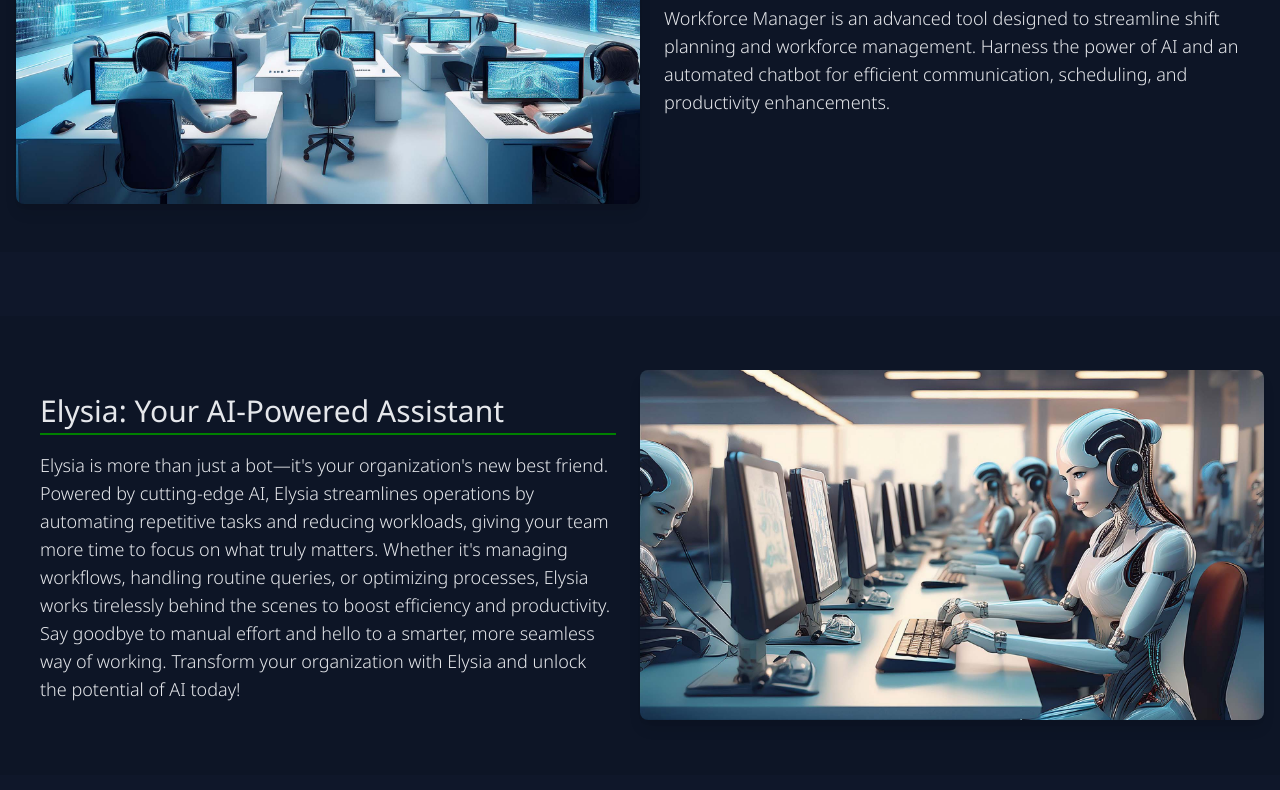
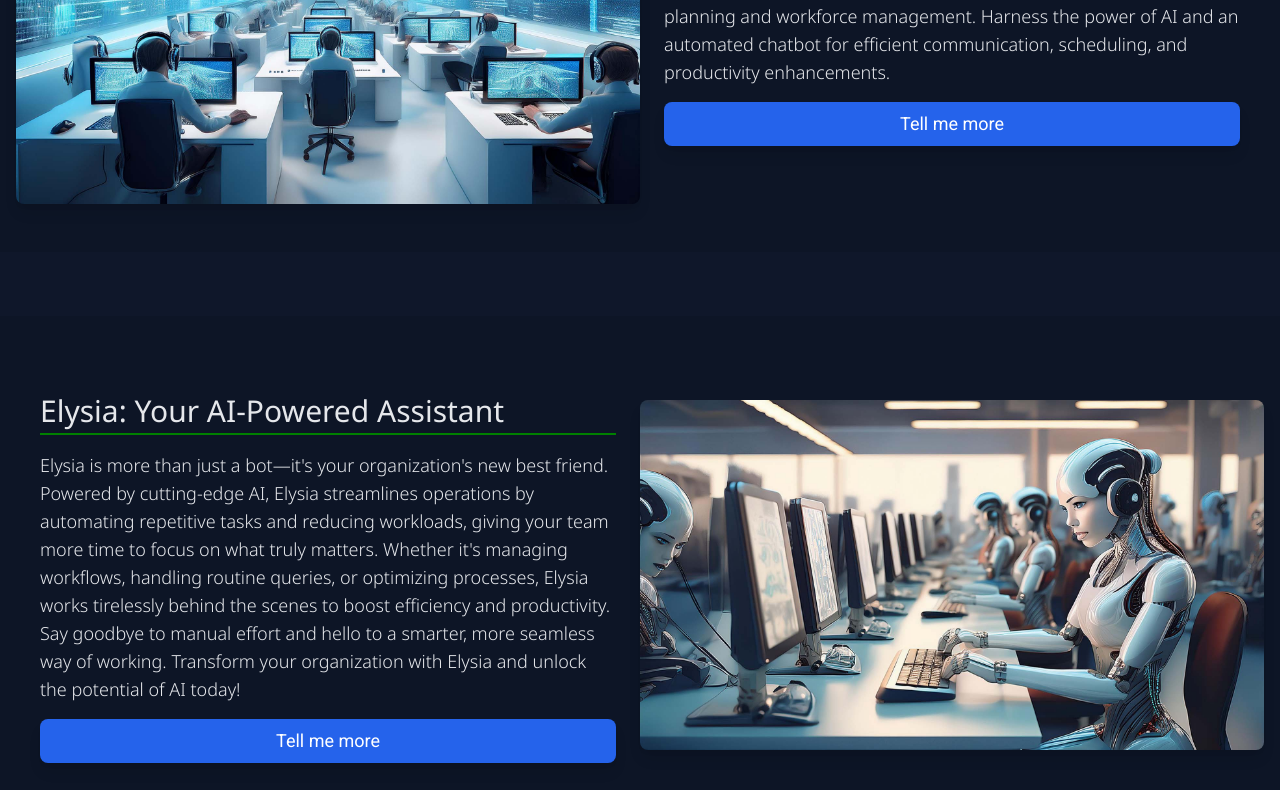
Before and after one commit to EvolverAI/landingpage, a website: page www/index.html in a window 1280 px wide. Shown: the part 3271-4061 px from the top of the page. Drawn offline with Linux system fonts and the light colour scheme.

Commit message:
Buttons for products

```diff
--- a/www/index.html
+++ b/www/index.html
@@ -178,6 +178,10 @@
               automated chatbot for efficient communication, scheduling, and
               productivity enhancements.
             </p>
+            <button onclick="window.location.href='more_wfm.html';"
+              class="bg-blue-600 text-white py-2 px-4 rounded-lg text-lg shadow-lg hover:bg-blue-700 transition duration-300 mt-4">
+              Tell me more
+            </button>
           </div>
         </div>
       </section>
@@ -185,7 +189,7 @@
       <!-- Product Elysia section -->
       <section id="product_elysia" class="relative bg-custom-slate py-12">
         <div class="absolute inset-0 bg-black bg-opacity-10"></div>
-        <div class="container mx-auto px-4 flex flex-col md:flex-row justify-start items-center h-full relative z-10">
+        <div class="container mx-auto px-4 flex flex-col-reverse md:flex-row justify-start items-center h-full relative z-10">
           <div class="w-full md:w-1/2 p-6 rounded-lg text-left flex flex-col justify-start">
             <h2 class="h2-noto-sans mb-4">
               Elysia: Your AI-Powered Assistant
@@ -199,6 +203,12 @@
               working.
               Transform your organization with Elysia and unlock the potential of AI today!
             </p>
+            <button
+              onclick="window.location.href='more_elysia.html';"
+              class="bg-blue-600 text-white py-2 px-4 rounded-lg text-lg shadow-lg hover:bg-blue-700 transition duration-300 mt-4"
+            >
+              Tell me more
+            </button>
           </div>
           <div class="w-full md:w-1/2 mb-4 md:mb-0">
             <img src="img/evolverai-web-elysia-bg.jpg" alt="Elysia" class="rounded-lg shadow-lg">
```
Also changed, not shown: www/tailwind.css.
